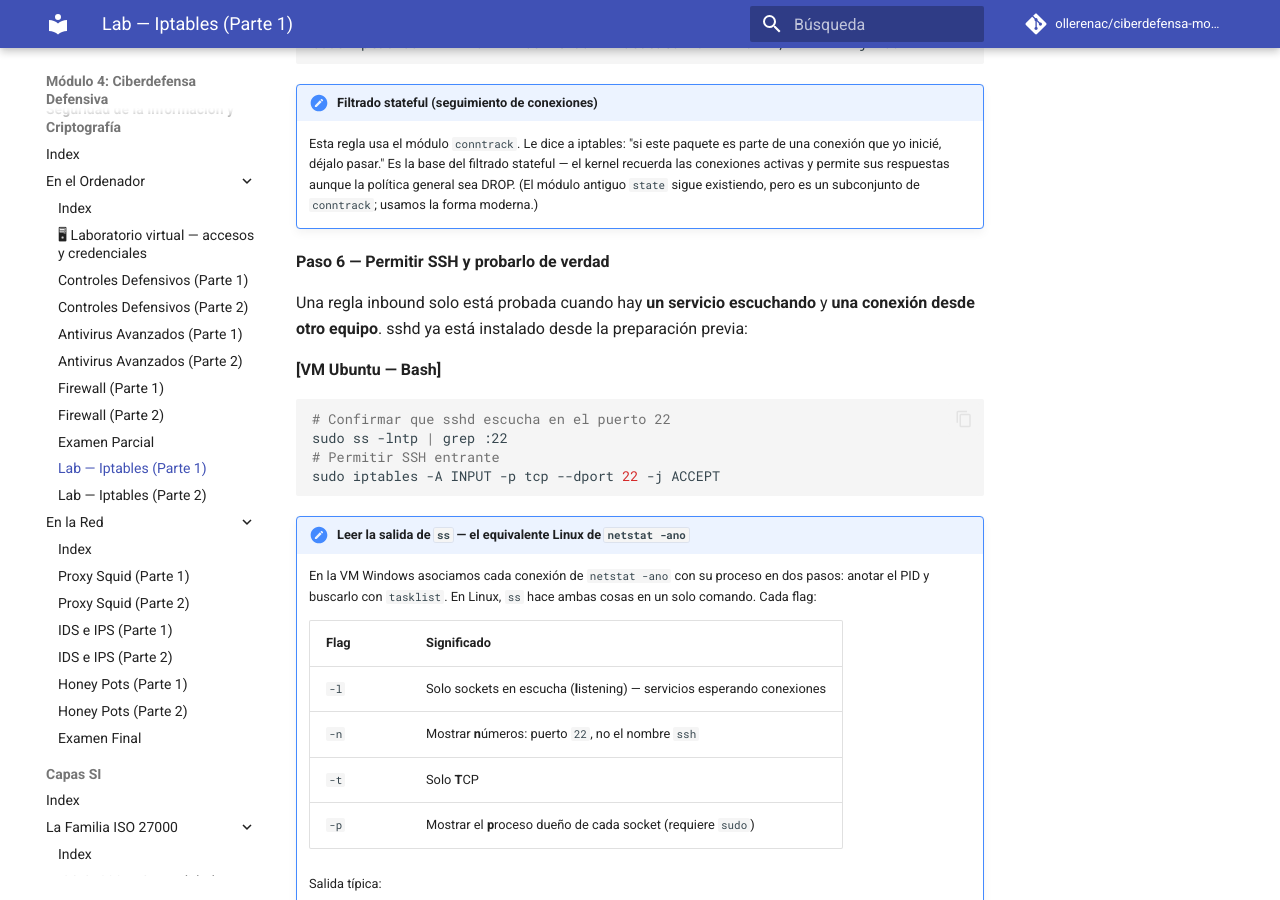
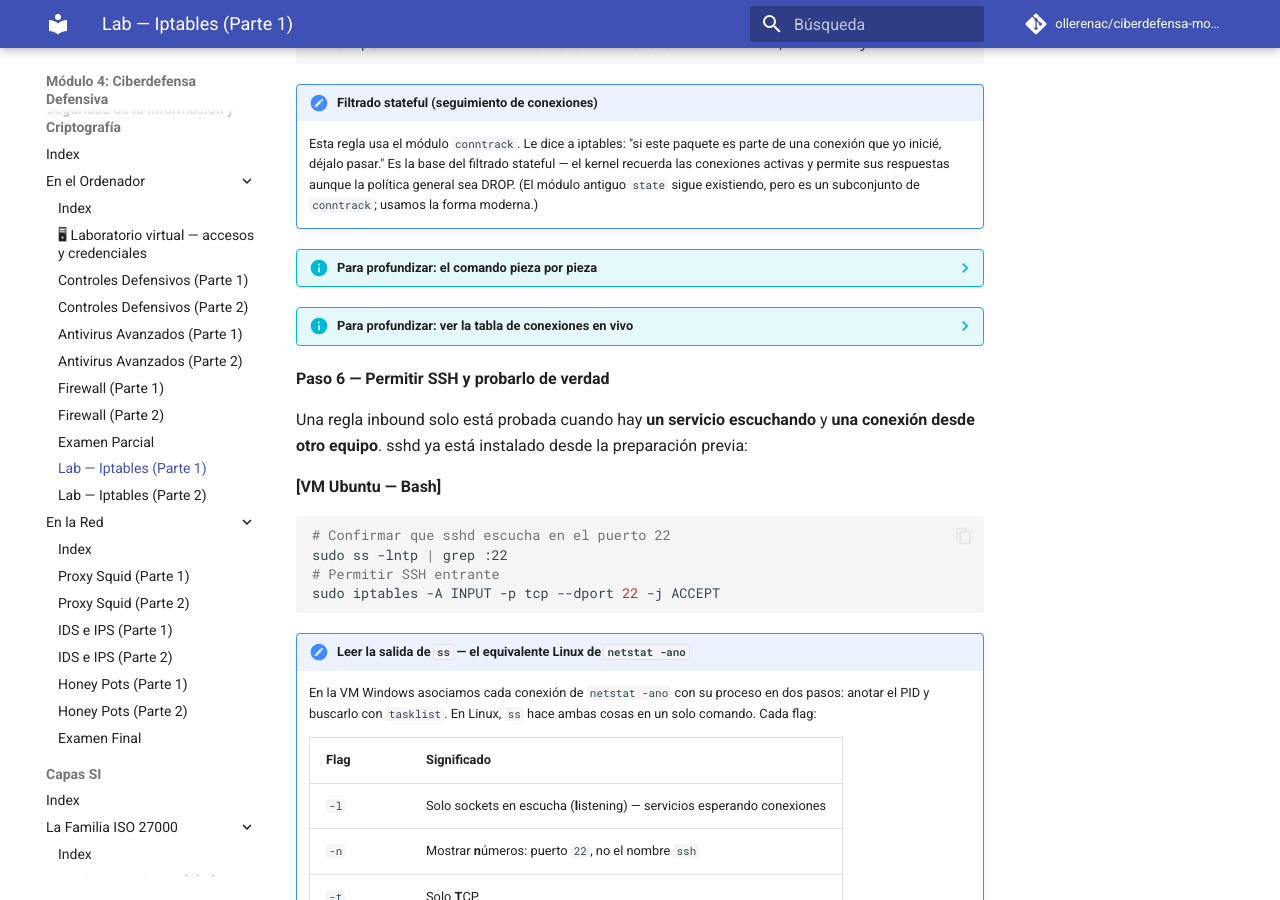
Before and after one commit to ollerenac/ciberdefensa-modulo4, an MkDocs documentation site: the page built from docs/seguridad-criptografia/en-el-ordenador/lab-iptables-p1.md, in a window 1280 px wide and 900 px high, scrolled down 7457 px. Built offline with MkDocs 1.6.1 and Material for MkDocs 9.7.7, drawn with Linux system fonts in a browser that asks for light colours; comment, search, counter and statistics services are not loaded; part of the change alters nothing that is shown.

Commit message:
docs(iptables): desplegables de profundización sobre conntrack en Paso 5
Dos bloques colapsables (pymdownx.details) tras la regla
ESTABLISHED,RELATED: anatomía del comando pieza por pieza (tabla de
tuplas, los dos casos de ESTABLISHED, RELATED, mecanismo con curl) y
lectura de una entrada real de 'conntrack -L' con mini-ejercicio.

Co-Authored-By: Claude Fable 5 <noreply@anthropic.com>

````diff
--- a/docs/seguridad-criptografia/en-el-ordenador/lab-iptables-p1.md
+++ b/docs/seguridad-criptografia/en-el-ordenador/lab-iptables-p1.md
@@ -327,6 +327,70 @@ sudo iptables -A INPUT -m conntrack --ctstate ESTABLISHED,RELATED -j ACCEPT
     (El módulo antiguo `state` sigue existiendo, pero es un subconjunto de
     `conntrack`; usamos la forma moderna.)
 
+??? info "Para profundizar: el comando pieza por pieza"
+    El kernel Linux corre **siempre** un registro de conexiones (`nf_conntrack`):
+    una tabla en memoria donde anota cada conexión que pasa, identificada por su
+    **tupla** `(protocolo, IP origen, puerto origen, IP destino, puerto destino)`.
+    Esta regla no "enciende" ese registro — solo lo **consulta**:
+
+    | Parte | Qué hace |
+    |-------|----------|
+    | `-A INPUT` | Añade la regla al final de la cadena INPUT |
+    | `-m conntrack` | Carga el módulo que consulta la tabla de conexiones |
+    | `--ctstate ESTABLISHED,RELATED` | Coincide según el estado registrado (ver abajo) |
+    | `-j ACCEPT` | Deja pasar el paquete |
+
+    **ESTABLISHED** cubre dos casos, no solo uno:
+
+    1. Respuestas a conexiones que **esta máquina inició** hacia afuera
+       (apt, curl, DNS…).
+    2. Todos los paquetes siguientes de una conexión **entrante ya aceptada**:
+       del SSH del Paso 6, solo el primer paquete necesita la regla del puerto
+       22 — el resto de la sesión entra por esta regla.
+
+    **RELATED** = conexión nueva pero "hija" de una existente: el canal de datos
+    de FTP, o un mensaje ICMP de error referido a una conexión tuya.
+
+    **El mecanismo, con ejemplo:** al ejecutar `curl example.com`, el primer
+    paquete sale por OUTPUT y conntrack crea la entrada de esa tupla. Cuando
+    llega la respuesta, el kernel busca la tupla invertida en la tabla, la
+    encuentra, y el paquete queda marcado ESTABLISHED → esta regla lo acepta.
+    Sin ella, con política DROP, **toda respuesta a tus propias conexiones
+    moriría**.
+
+    Funciona igual con UDP e ICMP, que no tienen conexiones reales: conntrack
+    les crea pseudo-conexiones por tupla con un tiempo de vida.
+
+    Por eso la regla va al inicio del ruleset: la mayoría de los paquetes de una
+    sesión son ESTABLISHED y se resuelven con una sola consulta a la tabla, sin
+    recorrer las demás reglas.
+
+??? info "Para profundizar: ver la tabla de conexiones en vivo"
+    La tabla que consulta esta regla se puede inspeccionar con la herramienta
+    `conntrack` (no viene instalada por defecto):
+
+    ```bash
+    sudo apt install -y conntrack
+    sudo conntrack -L
+    ```
+
+    Una entrada típica (una consulta DNS de la VM por el adaptador NAT):
+
+    ```
+    udp  17  12  src=10.0.2.15 dst=10.0.2.3 sport=56069 dport=53  src=10.0.2.3 dst=10.0.2.15 sport=53 dport=56069  mark=0 use=1
+    ```
+
+    | Campo | Lectura |
+    |-------|---------|
+    | `udp` / `17` | Protocolo y su número |
+    | `12` | Segundos de vida restantes; si no pasa más tráfico, la entrada se borra |
+    | 1.ª tupla (ida) | La VM (`10.0.2.15`) preguntó al DNS del NAT de VirtualBox (`10.0.2.3:53`) desde el puerto efímero 56069 |
+    | 2.ª tupla (vuelta) | La misma invertida — con ella el kernel reconoce la respuesta como ESTABLISHED |
+    | sin `[UNREPLIED]` | Ya hubo tráfico en ambas direcciones; si apareciera, solo pasó la ida |
+
+    Ejercicio de 30 segundos: ejecutar `curl -4 -I http://example.com` y de
+    inmediato `sudo conntrack -L | grep 80` — ahí está la tupla de esa conexión.
+
 **Paso 6 — Permitir SSH y probarlo de verdad**
 
 Una regla inbound solo está probada cuando hay **un servicio escuchando** y **una
````
